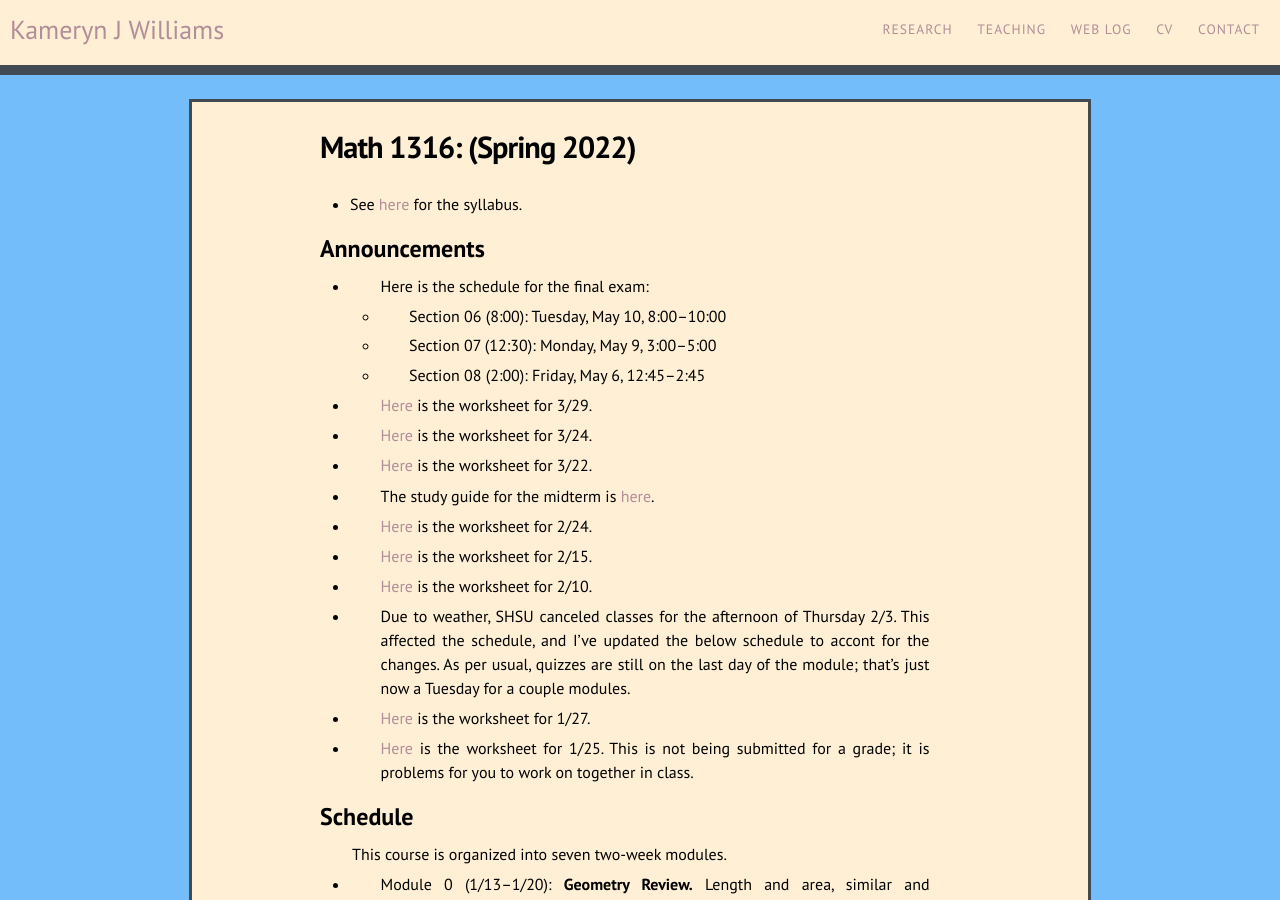
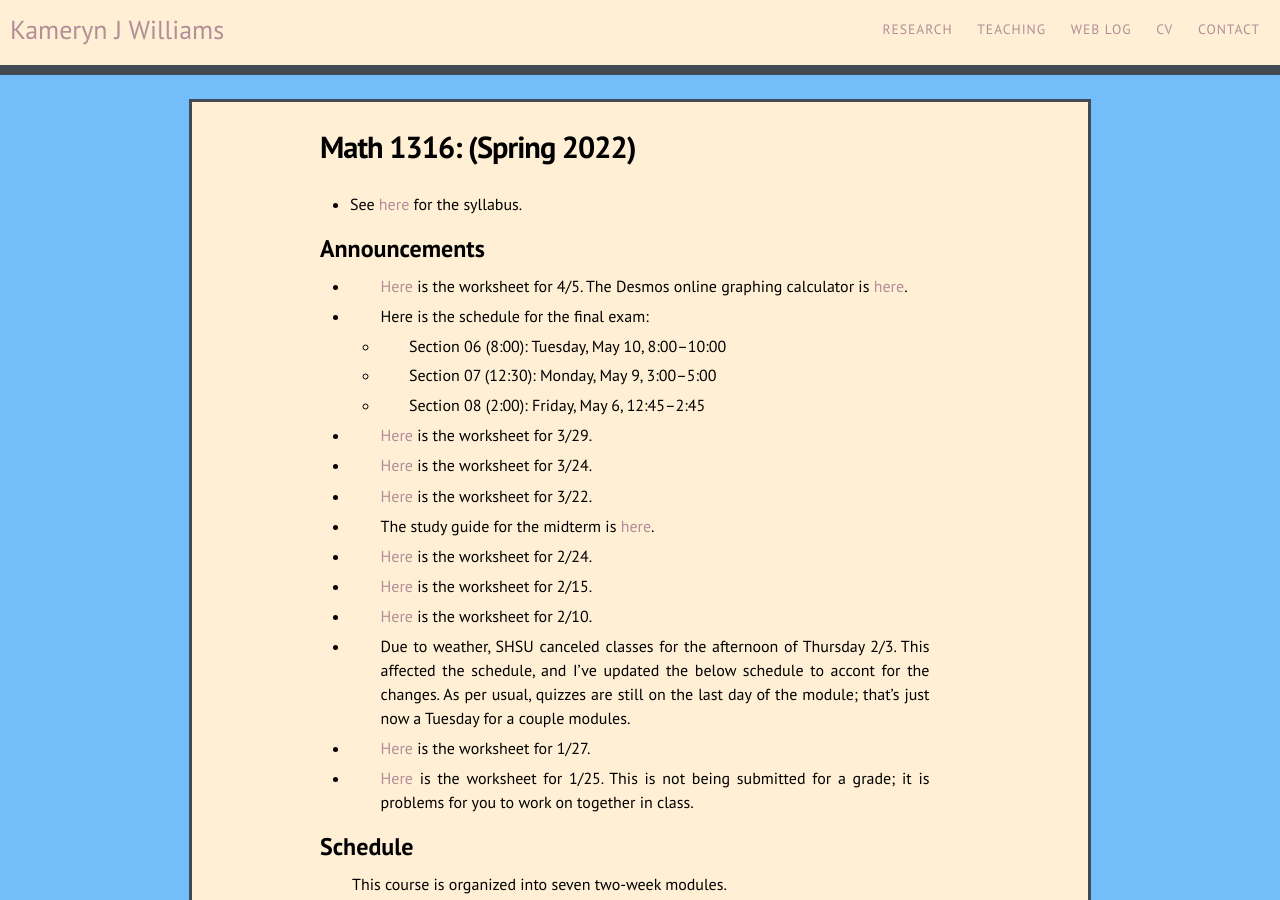
Before and after one commit to kamerynjw/kamerynjw.github.io, a Jekyll site: the page built from teaching/2022/math1316.md, in a window 1280 px wide and 900 px high. Built offline with Jekyll 4.4.1, drawn with Linux system fonts in a browser that asks for light colours; nearby versions of some CDN libraries.

Commit message:
worksheet

```diff
--- a/teaching/2022/math1316.md
+++ b/teaching/2022/math1316.md
@@ -10,6 +10,8 @@ permalink: /teaching/2022/math1316/
 
 Announcements
 -------------
+
+* [Here]({{ page.url }}ws4-5.pdf) is the worksheet for 4/5. The Desmos online graphing calculator is [here](https://desmos.com/calculator).
 
 * Here is the schedule for the final exam:
 
```
Also changed, not shown: 1 other file.
